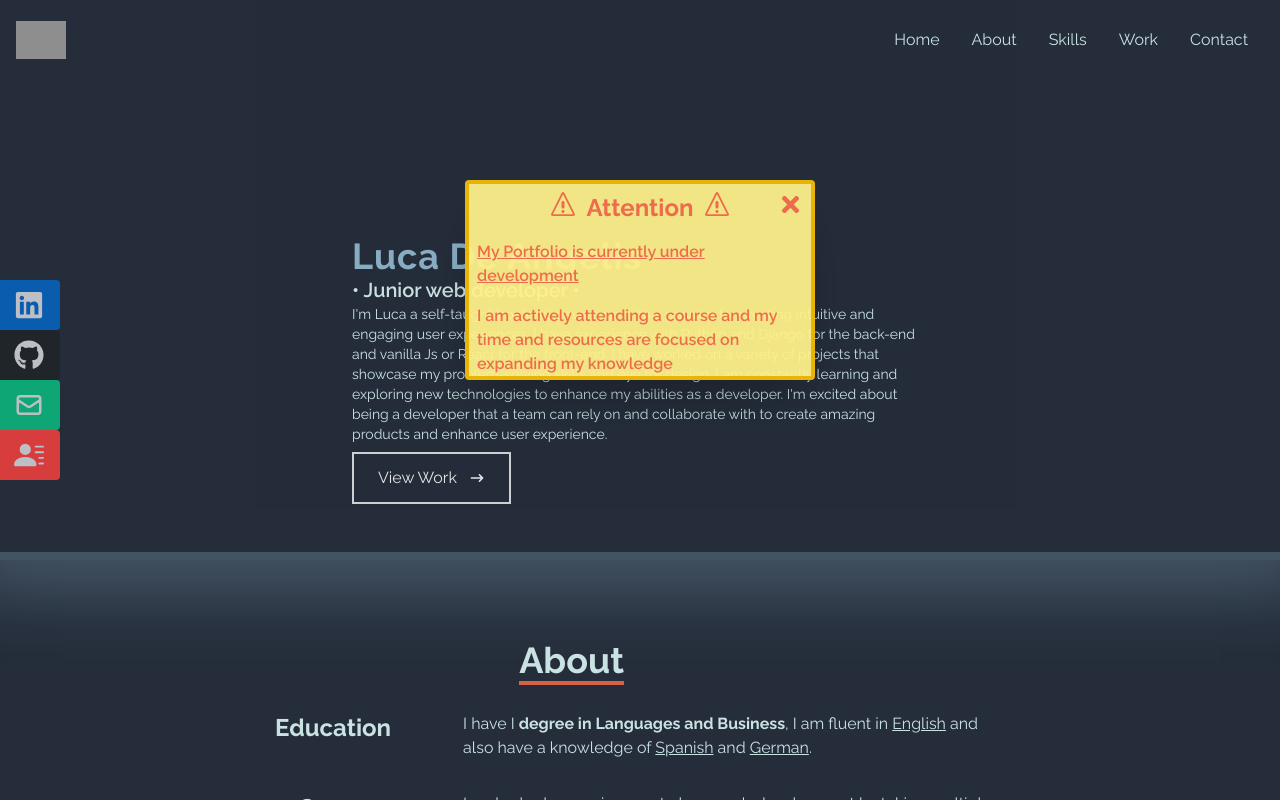
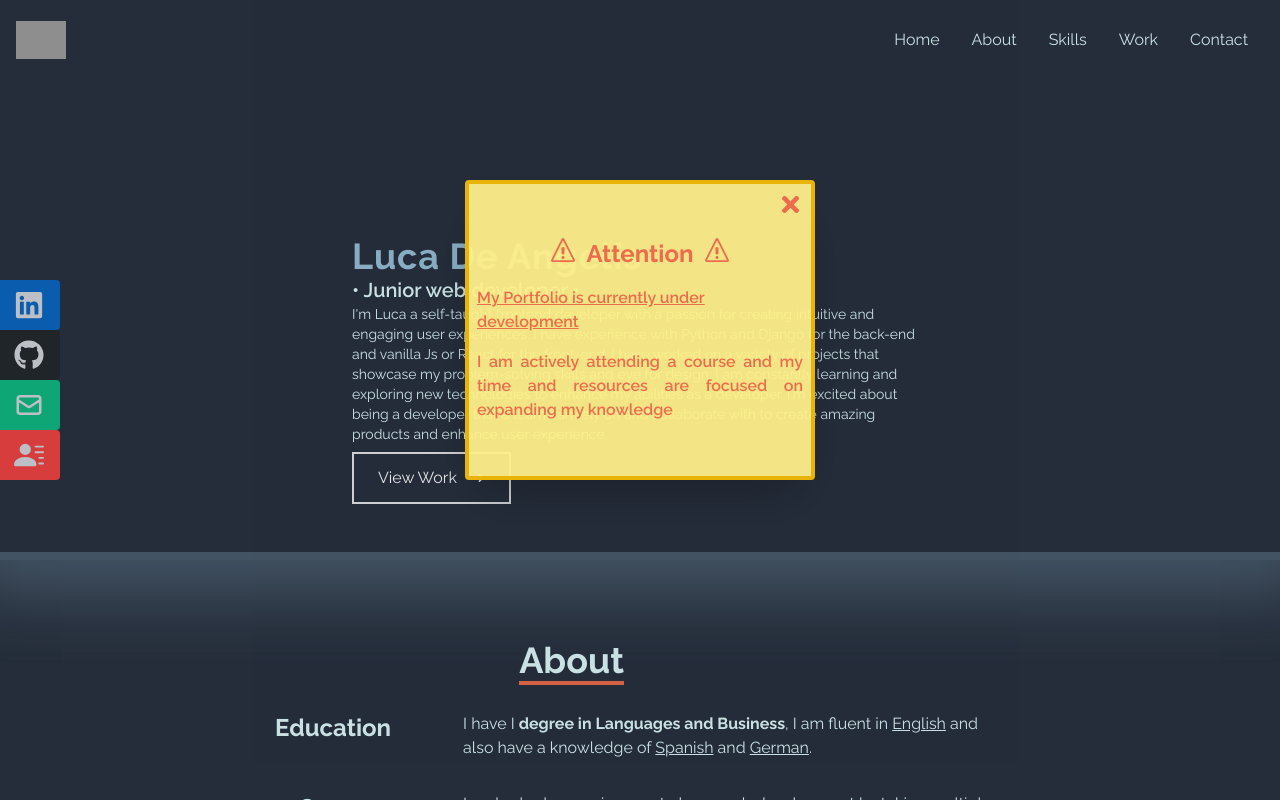
Before and after one commit to dluca22/react_portfolio, a React (Vite) app: page / in a window 1280 px wide. Shown: the top 800 px of the page. Built offline with nearby package versions, Linux system fonts and the light colour scheme; grey boxes are pictures that could not be loaded.

Commit message:
fixed spacing and height in popup

```diff
--- a/src/components/PopupInfo.jsx
+++ b/src/components/PopupInfo.jsx
@@ -15,8 +15,8 @@ export default function PopupInfo({ setDismissed }) {
       onClick={event => closeModal(event)}
     >
       <div
-        className=' w-full mx-3 md:w-1/2 max-w-[350px] h-[200px] top-[100px]
-        flex flex-col mt-20 items-center gap-4 p-2 text-sm md:text-base
+        className=' w-full mx-3 md:w-1/2 max-w-[350px] max-h-[300px] top-[100px]
+        flex flex-col mt-20 items-center justify-center gap-4 p-2 text-sm md:text-base
         rounded border-4 border-yellow-500 bg-yellow-200 bg-opacity-95
          text-[#EE6C4D] relative overflow-auto scrollable
          shadow-2xl'
@@ -30,7 +30,7 @@ export default function PopupInfo({ setDismissed }) {
         </button>
         <h2 className='font-bold text-2xl flex gap-3'> <ImWarning/> Attention <ImWarning /></h2>
         <p className='font-semibold underline'>My Portfolio is currently under development</p>
-        <p className='font-semibold'>
+        <p className='font-semibold text-justify'>
           I am actively attending a course and my time and resources are focused on expanding my knowledge
         </p>
       </div>
```
